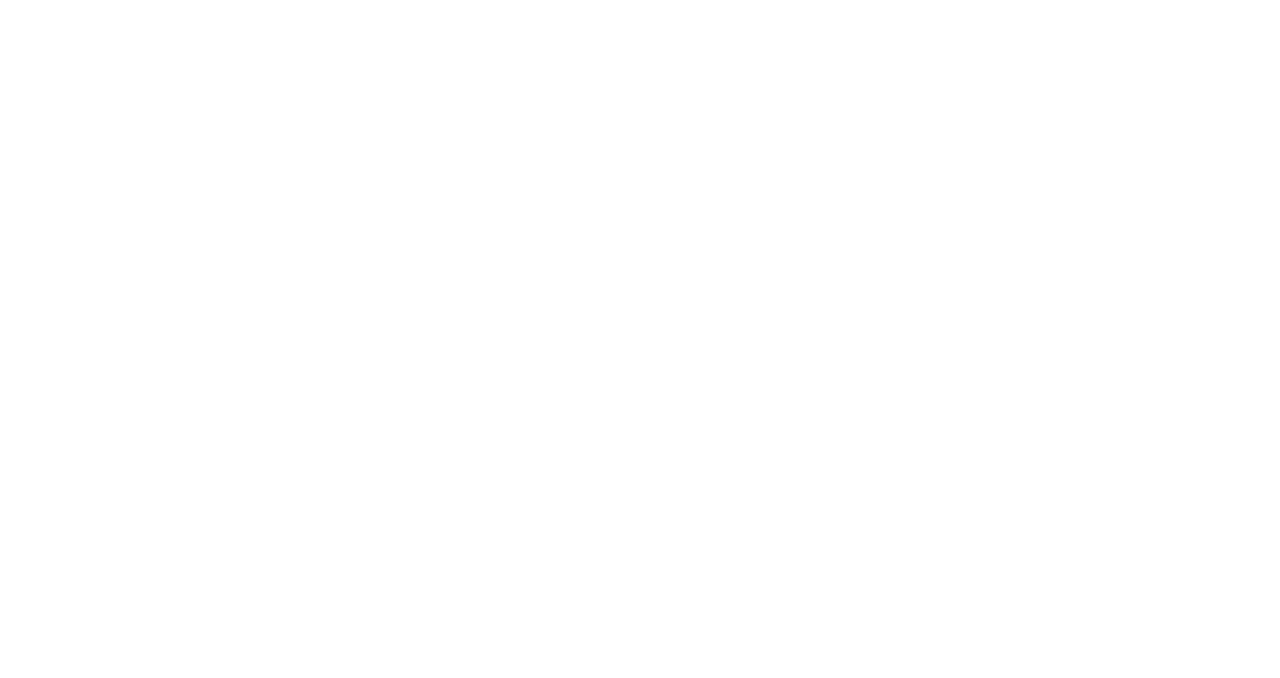
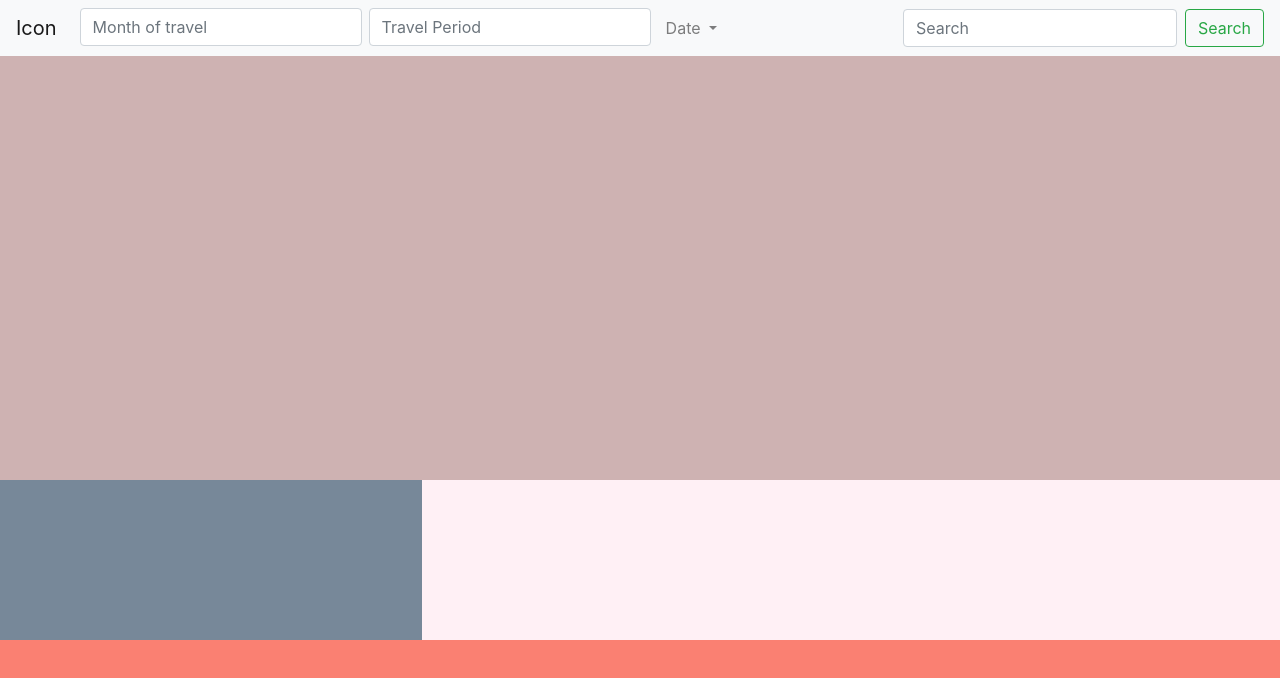
Before and after one commit to karthikktamilmani/Predictive-Analytics, an Angular app: page / in a window 1280 px wide. Shown: the top 678 px of the page. Built offline with nearby package versions, Linux system fonts and the light colour scheme.

Commit message:
layout for map

```diff
--- a/angular.json
+++ b/angular.json
@@ -28,12 +28,14 @@
             ],
             "styles": [
               "src/styles.scss",
-              "src/assets/leaflet/leaflet.css"
+              "src/assets/leaflet/leaflet.css",
+               "./node_modules/bootstrap/dist/css/bootstrap.min.css"
             ],
             "scripts": [
               "src/assets/leaflet/leaflet.js",
               "src/assets/BoundaryCanvas.js",
-              "../node_modules/jquery/dist/jquery.min.js"
+              "./node_modules/jquery/dist/jquery.min.js",
+               "./node_modules/bootstrap/dist/js/bootstrap.min.js"
             ],
             "es5BrowserSupport": true
           },
@@ -89,9 +91,13 @@
             "tsConfig": "src/tsconfig.spec.json",
             "karmaConfig": "src/karma.conf.js",
             "styles": [
-              "src/styles.scss"
+              "src/styles.scss",
+              "./node_modules/bootstrap/dist/css/bootstrap.min.css"
             ],
-            "scripts": [],
+            "scripts": [
+               "./node_modules/jquery/dist/jquery.min.js",
+               "./node_modules/bootstrap/dist/js/bootstrap.min.js"
+            ],
             "assets": [
               "src/favicon.ico",
               "src/assets"
--- a/package.json
+++ b/package.json
@@ -19,8 +19,10 @@
     "@angular/platform-browser": "~7.2.0",
     "@angular/platform-browser-dynamic": "~7.2.0",
     "@angular/router": "~7.2.0",
+    "bootstrap": "^4.3.1",
     "core-js": "^2.5.4",
     "jquery": "^3.4.1",
+    "popper.js": "^1.14.7",
     "rxjs": "~6.3.3",
     "tslib": "^1.9.0",
     "zone.js": "~0.8.26"
--- a/src/app/app.component.html
+++ b/src/app/app.component.html
@@ -1,2 +1,3 @@
 <!--The content below is only a placeholder and can be replaced.-->
 <router-outlet></router-outlet>
+<app-layout></app-layout>
--- a/src/app/app.module.ts
+++ b/src/app/app.module.ts
@@ -4,11 +4,13 @@
 import { AppRoutingModule } from './app-routing.module';
 import { AppComponent } from './app.component';
 import { VizComponent } from './viz/viz.component';
+import { LayoutComponent } from './layout/layout.component';
 
 @NgModule({
   declarations: [
     AppComponent,
-    VizComponent
+    VizComponent,
+    LayoutComponent
   ],
   imports: [
     BrowserModule,
--- /dev/null
+++ b/src/app/layout/layout.component.html
@@ -0,0 +1,44 @@
+<nav class="navbar fixed-top navbar-expand-lg navbar-light bg-light">
+  <div class="collapse navbar-collapse" id="navbarSupportedContent">
+    <ul class="navbar-nav mr-auto">
+    <li class="nav-item active"><a class="navbar-brand" href="#">Icon</a></li>
+   <li class="nav-item">
+    <form>
+
+    <input type="text" class="form-control  mr-sm-2" id="exampleInputEmail1" aria-describedby="emailHelp" placeholder="Month of travel">
+    </form>
+  </li>
+
+ <li>
+   <form>
+
+    <input type="text" class="form-control  mr-sm-2" id="exampleInputEmail1" aria-describedby="emailHelp" placeholder="Travel Period">
+    </form>
+  </li>
+ <li class="nav-item dropdown">
+        <a class="nav-link dropdown-toggle" href="#" id="navbarDropdown" role="button" data-toggle="dropdown" aria-haspopup="true" aria-expanded="false">
+          Date
+        </a>
+        <div class="dropdown-menu" aria-labelledby="navbarDropdown">
+          <a class="dropdown-item" href="#">Action</a>
+          <a class="dropdown-item" href="#">Another action</a>
+          <div class="dropdown-divider"></div>
+          <a class="dropdown-item" href="#">Something else here</a>
+        </div>
+      </li>
+
+
+    </ul>
+    <form class="form-inline my-2 my-lg-0">
+      <input class="form-control mr-sm-2" type="search" placeholder="Search" aria-label="Search">
+      <button class="btn btn-outline-success my-2 my-sm-0" type="submit">Search</button>
+    </form>
+  </div>
+</nav>
+<div class="row map"></div>
+<div class="row">
+  <div class="col-4 left"></div>
+  <div class="col-8 right"></div>
+</div>
+<div class="row bottom">
+</div>
--- /dev/null
+++ b/src/app/layout/layout.component.scss
@@ -0,0 +1,24 @@
+.map{
+    height:30em;
+    background:#ceb2b2;
+}
+
+.navbar-nav.mr-auto > li{
+     margin-right: 7px;
+}
+
+.left,.right{
+    height:10em;
+}
+.left{
+    background: lightslategrey;
+}
+
+.right{
+    background: lavenderblush;
+}
+
+.bottom{
+    height: 10em;
+    background: salmon;
+}
--- /dev/null
+++ b/src/app/layout/layout.component.ts
@@ -0,0 +1,15 @@
+import { Component, OnInit } from '@angular/core';
+
+@Component({
+  selector: 'app-layout',
+  templateUrl: './layout.component.html',
+  styleUrls: ['./layout.component.scss']
+})
+export class LayoutComponent implements OnInit {
+
+  constructor() { }
+
+  ngOnInit() {
+  }
+
+}
```
Also changed, not shown: 2 other files (tests, documents, lock files or other folders).
